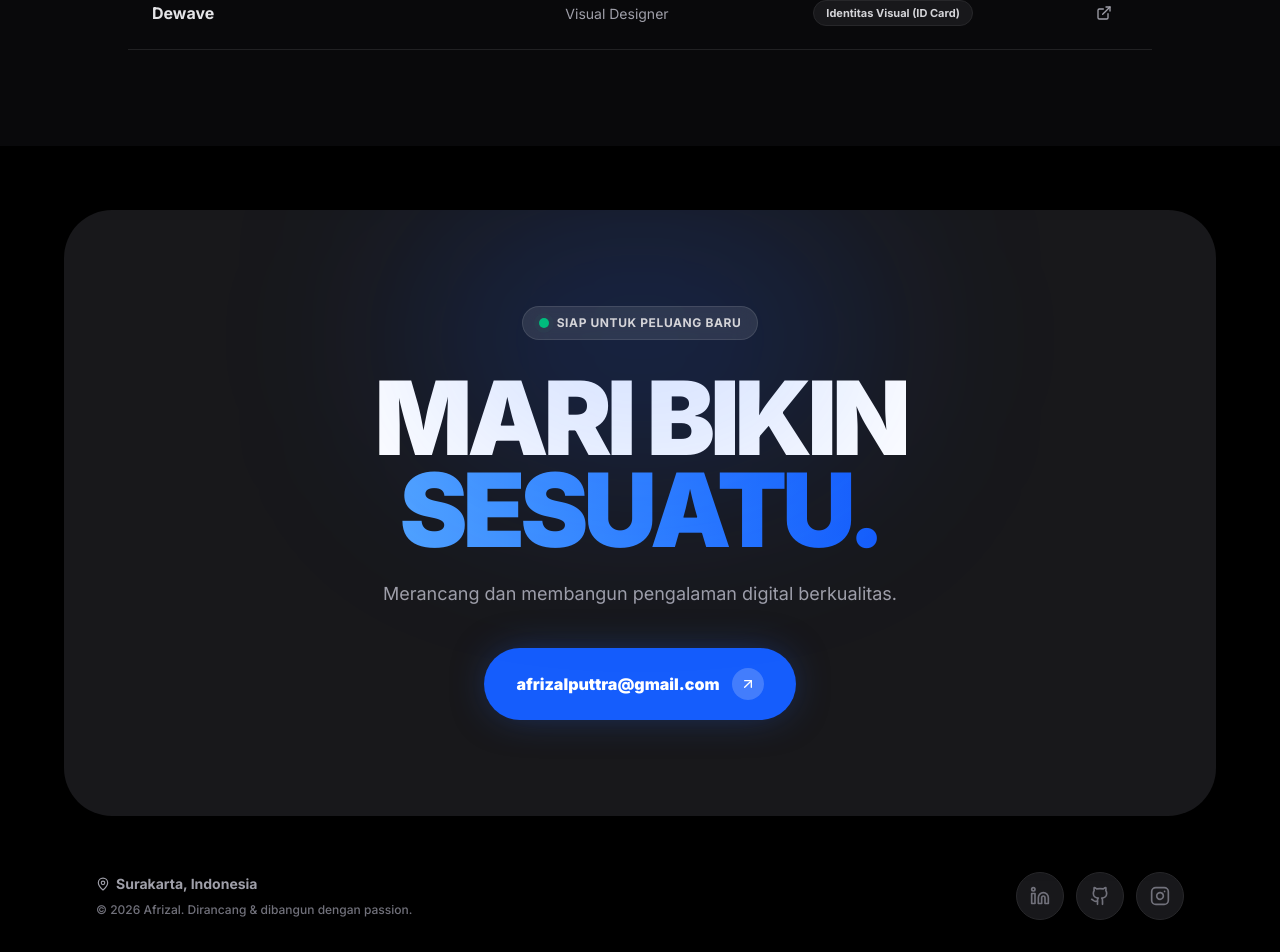
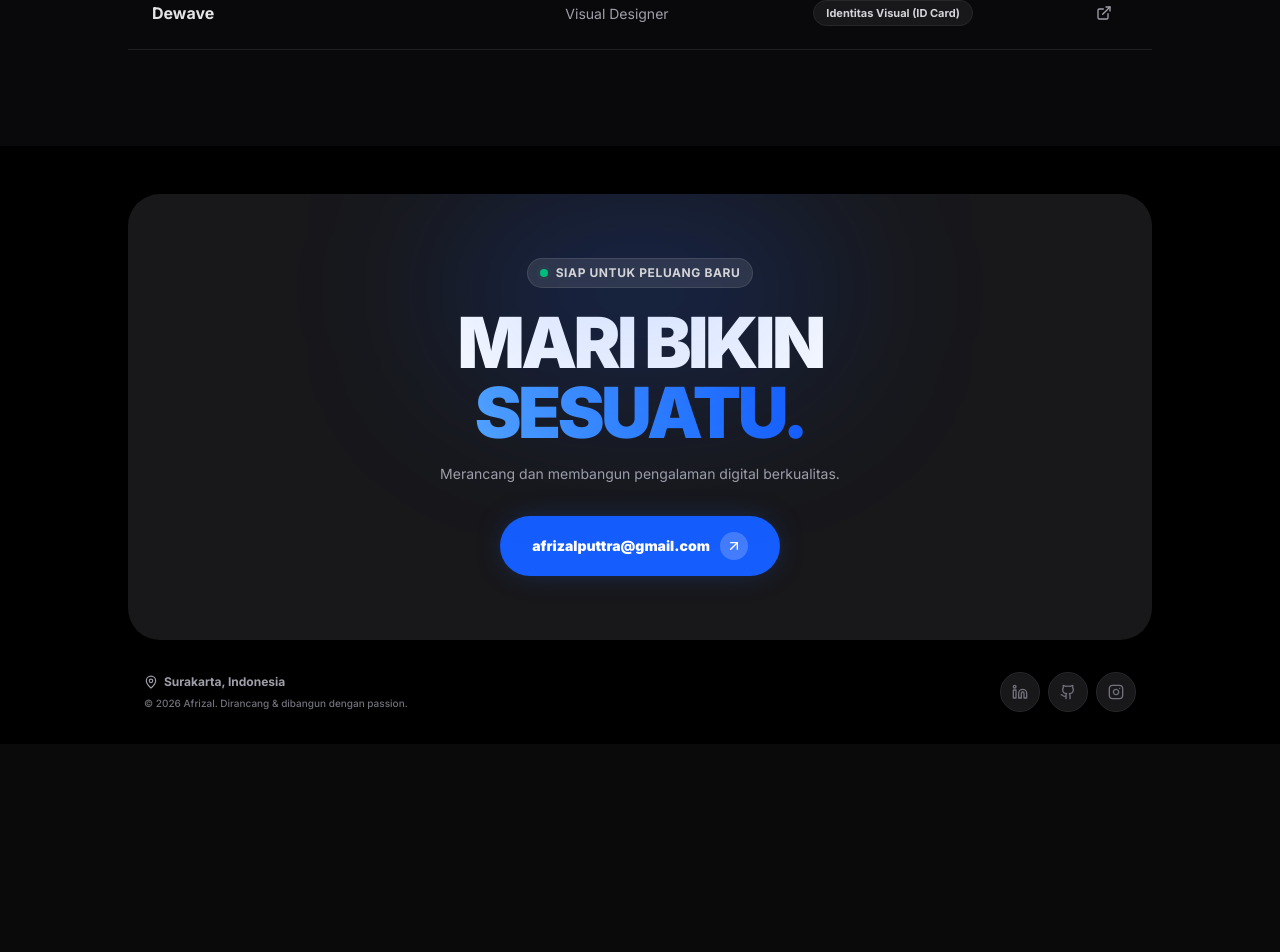
Before and after one commit to Afrizal-Putra-Pratama/portofolio-afrizal, a Next.js app: page / in a window 1280 px wide. Shown: the part 4128-5080 px from the top of the page. After the commit the page ends 4872 px from the top, so only its background shows below. Built offline with nearby package versions, Linux system fonts and the light colour scheme.

Commit message:
footer ukuran

```diff
--- a/src/components/sections/Footer.tsx
+++ b/src/components/sections/Footer.tsx
@@ -9,55 +9,55 @@ export default function Footer() {
   const { t, language } = useLanguage();
 
   return (
-    <footer className="pt-10 pb-20 md:pt-16 md:pb-8 px-4 sm:px-6 lg:px-12 bg-[#F8F9FA] dark:bg-black transition-colors duration-300" id="contact">
+    <footer className="pt-8 pb-20 md:pt-12 md:pb-8 px-4 sm:px-6 lg:px-12 bg-[#F8F9FA] dark:bg-black transition-colors duration-300 flex flex-col justify-center min-h-[50vh]" id="contact">
       {/* Catatan: Padding bawah (pb-20) diatur lebih besar di mobile agar
           konten footer tidak tertutup oleh Floating Bottom Dock Navigasi */}
-      <div className="max-w-6xl mx-auto flex flex-col gap-6 md:gap-8">
+      <div className="max-w-5xl mx-auto flex flex-col gap-5 md:gap-6 w-full">
 
         {/* =========================================
-            BAGIAN 1: MASSIVE CTA CARD
+            BAGIAN 1: COMPACT CTA CARD
             ========================================= */}
         <motion.div
-          initial={{ opacity: 0, y: 30 }}
+          initial={{ opacity: 0, y: 20 }}
           whileInView={{ opacity: 1, y: 0 }}
           viewport={{ once: true }}
-          transition={{ duration: 0.6 }}
-          className="relative w-full rounded-[2rem] md:rounded-[3rem] bg-zinc-950 dark:bg-zinc-900 overflow-hidden flex flex-col items-center justify-center text-center px-6 py-16 md:py-24 shadow-2xl z-10"
+          transition={{ duration: 0.5 }}
+          className="relative w-full rounded-[1.5rem] md:rounded-[2rem] bg-zinc-950 dark:bg-zinc-900 overflow-hidden flex flex-col items-center justify-center text-center px-6 py-12 md:py-16 shadow-xl z-10"
         >
           {/* Efek Lingkaran Cahaya (Glow) di latar belakang kartu */}
-          <div className="absolute top-0 left-1/2 -translate-x-1/2 w-full max-w-md h-64 bg-blue-600/20 blur-[100px] rounded-full pointer-events-none" />
+          <div className="absolute top-0 left-1/2 -translate-x-1/2 w-full max-w-sm h-48 bg-blue-600/20 blur-[80px] rounded-full pointer-events-none" />
 
           {/* Lencana Status "Available" */}
-          <div className="flex items-center gap-2 px-4 py-2 rounded-full bg-white/10 border border-white/10 backdrop-blur-md mb-8">
-            <span className="relative flex h-2.5 w-2.5">
+          <div className="flex items-center gap-2 px-3 py-1.5 rounded-full bg-white/10 border border-white/10 backdrop-blur-md mb-5">
+            <span className="relative flex h-2 w-2">
               <span className="animate-ping absolute inline-flex h-full w-full rounded-full bg-emerald-400 opacity-75"></span>
-              <span className="relative inline-flex rounded-full h-2.5 w-2.5 bg-emerald-500"></span>
+              <span className="relative inline-flex rounded-full h-2 w-2 bg-emerald-500"></span>
             </span>
-            <span className="text-zinc-300 text-xs font-bold uppercase tracking-wider">
+            <span className="text-zinc-300 text-[10px] sm:text-xs font-bold uppercase tracking-wider">
               {language === "id" ? "Siap untuk peluang baru" : "Available for new opportunities"}
             </span>
           </div>
 
-          {/* Tipografi Raksasa */}
-          <h2 className="text-5xl sm:text-7xl md:text-[8vw] font-black text-white leading-[0.9] tracking-tighter mb-6">
+          {/* Tipografi Raksasa (Diperkecil Proporsional) */}
+          <h2 className="text-4xl sm:text-5xl md:text-6xl lg:text-[5.5vw] font-black text-white leading-[1] tracking-tighter mb-4">
             {language === "id" ? "MARI BIKIN" : "LET'S BUILD"} <br />
             <span className="text-transparent bg-clip-text bg-gradient-to-r from-blue-400 to-blue-600">
               {language === "id" ? "SESUATU." : "SOMETHING."}
             </span>
           </h2>
 
-          <p className="text-zinc-400 text-sm md:text-lg max-w-xl mb-10">
+          <p className="text-zinc-400 text-xs md:text-sm max-w-lg mb-8">
             {t.footer.description}
           </p>
 
-          {/* Tombol Email (Pill Besar) */}
+          {/* Tombol Email (Pill Besar, Sedikit Dirampingkan) */}
           <a
             href="mailto:afrizalputtra@gmail.com"
-            className="group flex items-center gap-3 px-6 py-4 md:px-8 md:py-5 bg-blue-600 text-white rounded-full font-black text-sm md:text-base hover:bg-blue-500 transition-all shadow-[0_0_40px_-10px_rgba(37,99,235,0.5)] hover:shadow-[0_0_60px_-15px_rgba(37,99,235,0.7)] hover:-translate-y-1"
+            className="group flex items-center gap-2.5 px-6 py-3 md:px-8 md:py-4 bg-blue-600 text-white rounded-full font-black text-xs md:text-sm hover:bg-blue-500 transition-all shadow-[0_0_30px_-10px_rgba(37,99,235,0.5)] hover:shadow-[0_0_50px_-15px_rgba(37,99,235,0.7)] hover:-translate-y-1"
           >
             afrizalputtra@gmail.com
-            <div className="w-8 h-8 rounded-full bg-white/20 flex items-center justify-center group-hover:bg-white group-hover:text-blue-600 transition-colors">
-              <ArrowUpRight className="w-4 h-4" />
+            <div className="w-6 h-6 md:w-7 md:h-7 rounded-full bg-white/20 flex items-center justify-center group-hover:bg-white group-hover:text-blue-600 transition-colors">
+              <ArrowUpRight className="w-3 h-3 md:w-4 md:h-4" />
             </div>
           </a>
         </motion.div>
@@ -66,20 +66,20 @@ export default function Footer() {
             BAGIAN 2: MINIMALIST BASE
             Sosial Media, Lokasi, dan Signature Personal
             ========================================= */}
-        <div className="flex flex-col md:flex-row justify-between items-center gap-6 mt-4 md:mt-6 px-4 md:px-8">
+        <div className="flex flex-col md:flex-row justify-between items-center gap-4 mt-2 px-2 md:px-4">
 
-          {/* Kiri: Lokasi & Personal Signature (Pengganti Copyright) */}
-          <div className="flex flex-col items-center md:items-start gap-2 text-center md:text-left">
-            <div className="flex items-center justify-center md:justify-start gap-1.5 text-zinc-500 dark:text-zinc-400 text-xs md:text-sm font-bold">
-              <MapPin className="w-3.5 h-3.5" /> Surakarta, Indonesia
+          {/* Kiri: Lokasi & Personal Signature */}
+          <div className="flex flex-col items-center md:items-start gap-1.5 text-center md:text-left">
+            <div className="flex items-center justify-center md:justify-start gap-1.5 text-zinc-500 dark:text-zinc-400 text-[10px] md:text-xs font-bold">
+              <MapPin className="w-3 h-3 md:w-3.5 md:h-3.5" /> Surakarta, Indonesia
             </div>
-            <p className="text-zinc-400 dark:text-zinc-500 text-[10px] md:text-xs font-medium">
+            <p className="text-zinc-400 dark:text-zinc-500 text-[9px] md:text-[10px] font-medium">
               &copy; {new Date().getFullYear()} Afrizal. {language === "id" ? "Dirancang & dibangun dengan passion." : "Designed & built with passion."}
             </p>
           </div>
 
-          {/* Kanan: Social Links (Elegan & Tipis) */}
-          <div className="flex gap-2 md:gap-3">
+          {/* Kanan: Social Links (Elegan & Lebih Kecil) */}
+          <div className="flex gap-2">
             {[
               { icon: Linkedin, link: "#" },
               { icon: Github, link: "#" },
@@ -88,9 +88,9 @@ export default function Footer() {
               <a
                 key={index}
                 href={social.link}
-                className="w-10 h-10 md:w-12 md:h-12 rounded-full bg-white dark:bg-zinc-900 border border-zinc-200 dark:border-zinc-800 flex items-center justify-center text-zinc-500 hover:text-blue-600 hover:border-blue-200 dark:hover:border-zinc-600 dark:hover:text-white transition-all shadow-sm hover:shadow-md hover:-translate-y-1"
+                className="w-8 h-8 md:w-10 md:h-10 rounded-full bg-white dark:bg-zinc-900 border border-zinc-200 dark:border-zinc-800 flex items-center justify-center text-zinc-500 hover:text-blue-600 hover:border-blue-200 dark:hover:border-zinc-600 dark:hover:text-white transition-all shadow-sm hover:shadow-md hover:-translate-y-1"
               >
-                <social.icon className="w-4 h-4 md:w-5 md:h-5" />
+                <social.icon className="w-3.5 h-3.5 md:w-4 md:h-4" />
               </a>
             ))}
           </div>
```
